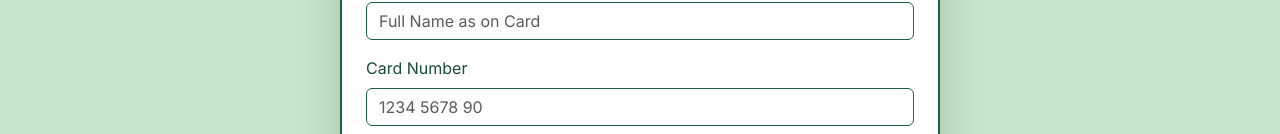
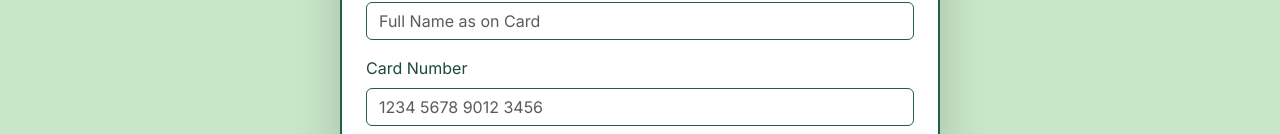
Before and after one commit to Textswap/Text_Swap, a Next.js app: page /payment in a window 1280 px wide. Shown: the part 663-797 px from the top of the page. Built offline with nearby package versions, Linux system fonts and the light colour scheme; no server answers.

Commit message:
Updated Payment Page

```diff
--- a/src/app/payment/page.tsx
+++ b/src/app/payment/page.tsx
@@ -1,15 +1,7 @@
 'use client';
 
 import React, { useState } from 'react';
-import {
-  Container,
-  Card,
-  Form,
-  Button,
-  Row,
-  Col,
-  Alert,
-} from 'react-bootstrap';
+import { Container, Card, Form, Button, Row, Col, Alert } from 'react-bootstrap';
 import 'bootstrap/dist/css/bootstrap.min.css';
 
 const PaymentPage: React.FC = () => {
@@ -57,6 +49,9 @@ const PaymentPage: React.FC = () => {
       className="d-flex flex-column justify-content-center align-items-center min-vh-100 p-4"
       style={{
         backgroundColor: 'var(--secondary-color)',
+        overflowY: 'auto',
+        maxHeight: '100vh',
+        padding: '2rem',
       }}
     >
       {/* Page Header Section */}
@@ -101,7 +96,8 @@ const PaymentPage: React.FC = () => {
           borderColor: 'var(--main-color)',
           borderWidth: '2px',
           borderRadius: '12px',
-          overflow: 'hidden',
+          overflowY: 'auto', // Ensures scrolling within the card
+          maxHeight: '80vh', //
         }}
       >
         <Card.Header
@@ -198,7 +194,7 @@ const PaymentPage: React.FC = () => {
                 name="cardNumber"
                 value={formData.cardNumber}
                 onChange={handleInputChange}
-                placeholder="1234 5678 90"
+                placeholder="1234 5678 9012 3456"
                 required
                 style={{
                   borderColor: 'var(--main-color)',
@@ -259,7 +255,7 @@ const PaymentPage: React.FC = () => {
                     name="billingEmail"
                     value={formData.billingEmail}
                     onChange={handleInputChange}
-                    placeholder="uhm@example.com"
+                    placeholder="uhm@foo.com"
                     required
                     style={{
                       borderColor: 'var(--main-color)',
@@ -321,12 +317,8 @@ const PaymentPage: React.FC = () => {
                 onClick={() => setShowTips(!showTips)}
                 style={{
                   color: 'var(--main-color-darker)',
-                  background: 'none',
-                  border: 'none',
                   cursor: 'pointer',
                   textDecoration: 'underline',
-                  padding: 0,
-                  fontSize: 'inherit',
                 }}
               >
                 {showTips ? 'Hide' : 'Show'}
```
